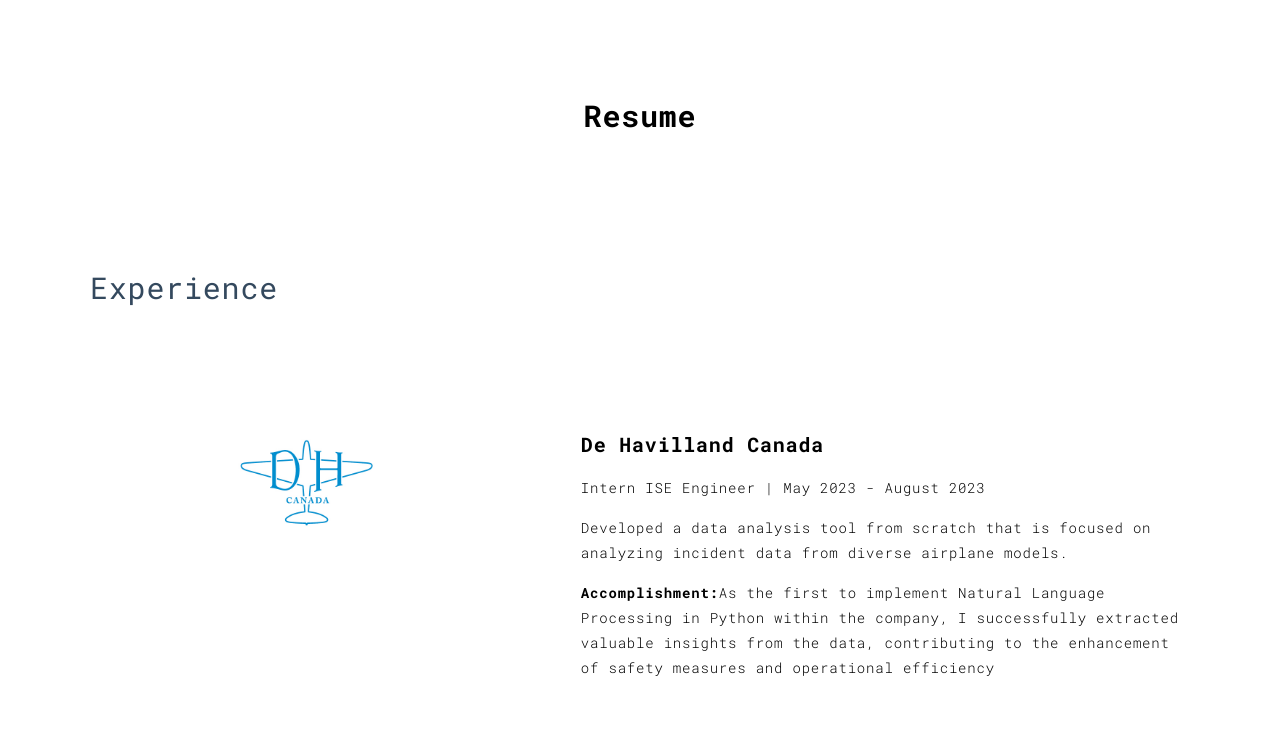
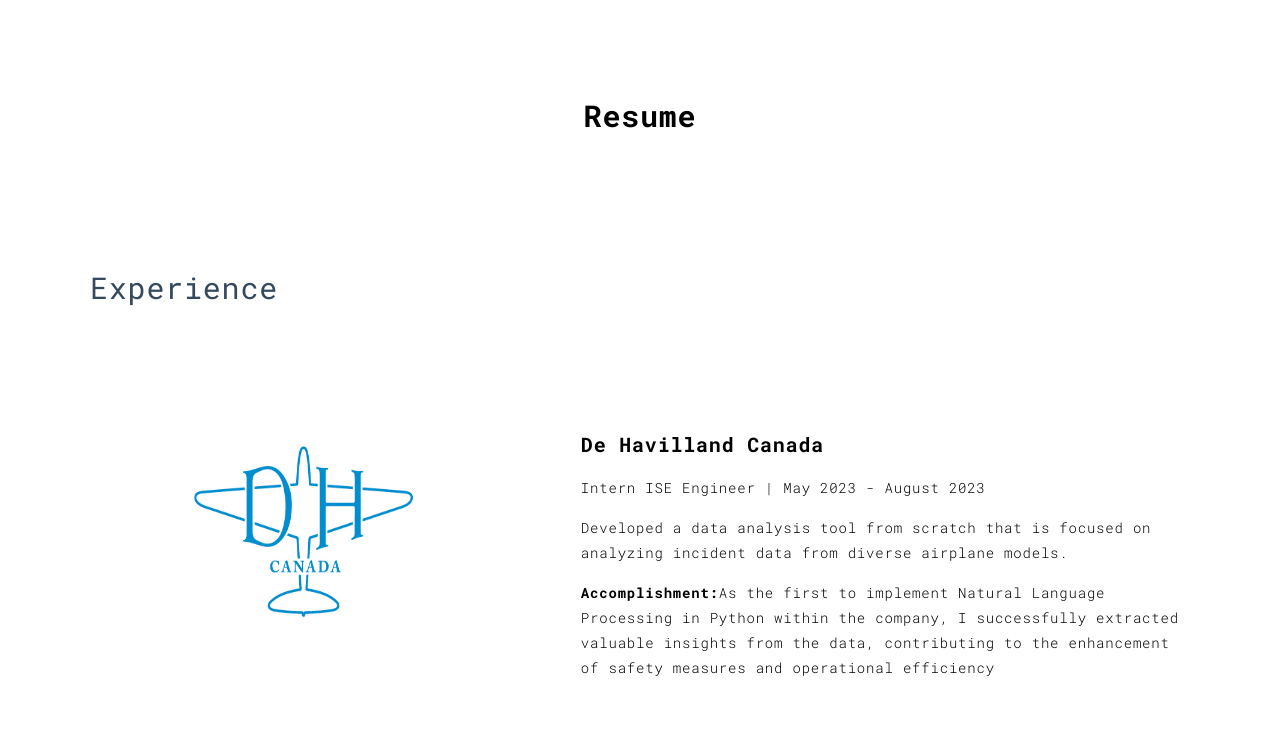
Before and after one commit to jefajardom/jefajardom.github.io, a Jekyll site: the page built from resume.html, in a window 1280 px wide and 1400 px high. Shown: the top 745 px of the window. Built offline with Jekyll 4.4.1, drawn with Linux system fonts in a browser that asks for light colours; some of the changed text lies outside the part shown; grey boxes are pictures that could not be loaded.

Commit message:
update resume

```diff
--- a/css/default.css
+++ b/css/default.css
@@ -4181,10 +4181,17 @@
     max-width: 70% !important;
 }
 .resume-photo2{
-    height: 100px;
-    width: 100px;
-}
-
+    height: 200px;
+    width: 250px;
+}
+.resume-photo3{
+    height: 200px;
+    width: 250px;
+}
+.resume-photo4{
+    height: 150px;
+    width: 150px;
+}
 .resume-logo {
     display:flex;
     justify-content: center;
--- a/index.html
+++ b/index.html
@@ -33,7 +33,7 @@
 			<div class="template-example">
 				<h1 class="h2">Hi!</h2>
 				<p>
-					My name is Jaime Fajardo, and I'm currently in the final stages of completing my Master's in Engineering with a focus on Robotics at the University of Toronto. Prior to this, I spent over five years in the automotive industry as an Automation/HIL (Hardware-in-the-Loop) engineer. In my previous role, I was responsible for developing automation setups from the ground up, encompassing both hardware and software components. This involved the creation of comprehensive systems to automatically test various modules within the vehicles. I find immense satisfaction in building these intricate systems, and the challenges of ensuring seamless integration and functionality.
+					My name is Jaime Fajardo, and I'm currently in the final stages of completing my Master's in Engineering with a focus on Robotics at the University of Toronto. Prior to this, I spent over five years in the automotive industry as an Automation/HIL (Hardware-in-the-Loop) engineer. In my previous role, I was responsible for developing setups from scratch, encompassing both hardware and software components to automatically test various modules within the vehicles. I find immense satisfaction in building these intricate systems, and the challenges of ensuring seamless integration and functionality.
 
 					I am passionate about robotics, automation, and ai. Particularly, when these are focused on create products that contribute meaningfully to society.
 				</p>
--- a/resume.html
+++ b/resume.html
@@ -14,7 +14,7 @@
         <div class="row resume-row">
             <div class="col-xs-12 col-md-5">
                 <div class="resume-logo">
-                    <img src="/img/dehavilland.png" alt="dehavilland logo" class="resume-photo">
+                    <img src="/img/dehavilland.png" alt="dehavilland logo" class="resume-photo2">
                 </div>
             </div>
             <div class="col-xs-12 col-md-7">
@@ -88,7 +88,7 @@
         <div class="row resume-row">
             <div class="col-xs-12 col-md-5">
                 <div class="resume-logo">
-                    <img src="/img/uoft.png" alt="uoft logo" class="resume-photo">
+                    <img src="/img/uoft.png" alt="uoft logo" class="resume-photo3">
                 </div>
             </div>
             <div class="col-xs-12 col-md-7">
@@ -108,7 +108,7 @@
         <div class="row resume-row">
             <div class="col-xs-12 col-md-5">
                 <div class="resume-logo">
-                    <img src="/img/tec.png" alt="uoft logo" class="resume-photo">
+                    <img src="/img/tec.png" alt="uoft logo" class="resume-photo4">
                 </div>
             </div>
             <div class="col-xs-12 col-md-7">
```
Also changed, not shown: other parts of resume.html (+1 -1 lines), img/logo.ico, img/logo.jpeg, img/logo2.ico (added), img/logo2.jpeg (added).
